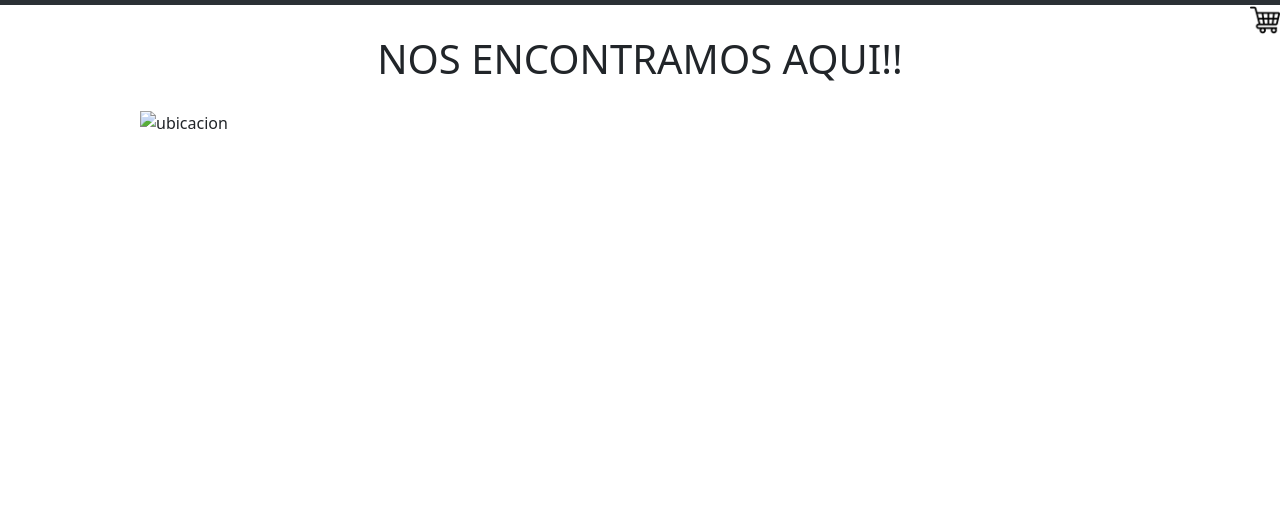
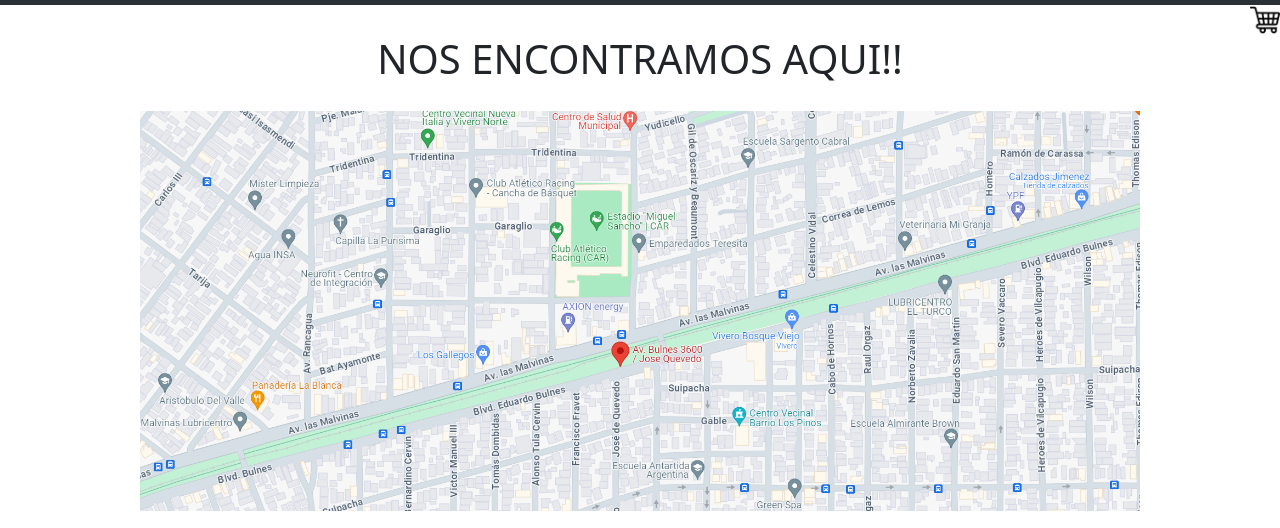
Before and after one commit to Martiilede/2da-entrega, a plain HTML site: page html/ubicacion.html in a window 1280 px wide. Shown: the part 263-791 px from the top of the page. Drawn offline with nearby package versions, Linux system fonts and the light colour scheme; the site is published under a folder, as on GitHub Pages, so addresses that start at the root find nothing; a web font is replaced by a local one.

Commit message:
Correcion

```diff
--- a/html/ubicacion.html
+++ b/html/ubicacion.html
@@ -52,7 +52,7 @@
         <main>
             <section class="ubicacion__info">
                 <h1 class="ubicacion__info__texto">NOS ENCONTRAMOS AQUI!!</h1>
-                <img class="ubicacion__info__imagen" src="/assets/lugar.png" alt="ubicacion">
+                <img class="ubicacion__info__imagen" src="../assets/lugar.png" alt="ubicacion">
                 <article>
                     <h3 class="ubicacion__info__texto">Podes encargarnos tu pedido o venirlo a buscar como te quede mas comodo</h3>
                 </article>
```
